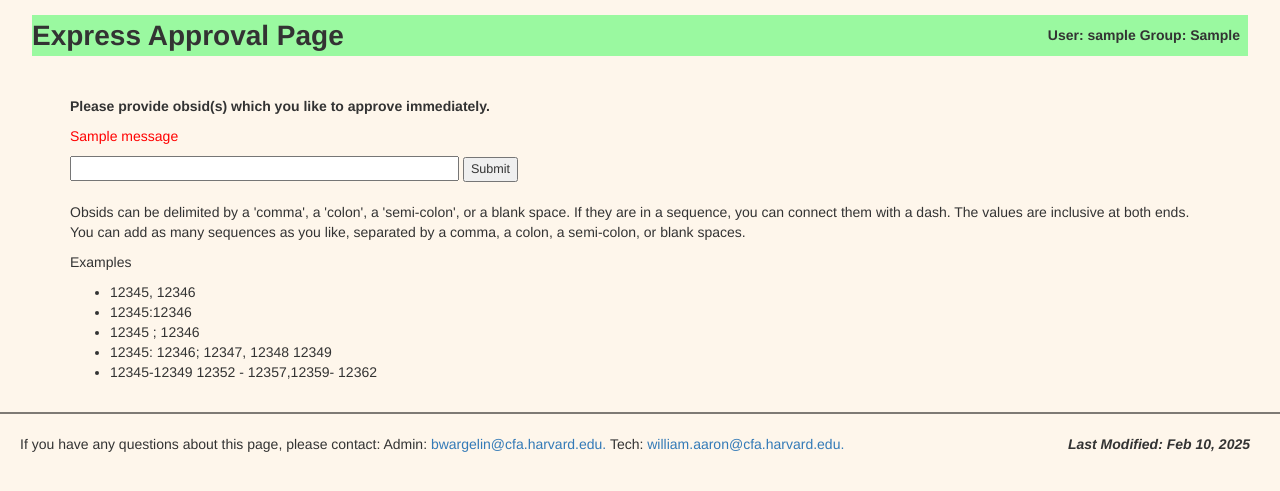
After one commit to chandra-mta/Usint_Flask, a Flask app: page /express/ in a window 1280 px wide. The commit adds this page. Shown: the top 491 px of the page. Run offline with Flask 3, Linux system fonts and the light colour scheme; a user stored in the database is signed in; tables that the repository leaves empty hold one stand-in row (values such as "Sample post"); one stand-in notice (Sample message) is shown; parts of the project's set-up code (start-up, migrations or seed data) failed here and were passed over; some libraries are stand-ins or nearby versions.

Commit message:
main express approval page

```diff
--- /dev/null
+++ b/cus_app/express/forms.py
@@ -0,0 +1,13 @@
+"""
+**express/forms.py**: Flask WTForm of the Express Approval Page
+
+:Author: W. Aaron (william.aaron@cfa.harvard.edu)
+:Last Updated: May 12, 2025
+
+"""
+from flask_wtf import FlaskForm
+from wtforms import SubmitField, StringField
+
+class ExpressApprovalForm(FlaskForm):
+    multiobsid = StringField()
+    submit = SubmitField("Submit")
--- /dev/null
+++ b/cus_app/express/routes.py
@@ -0,0 +1,46 @@
+"""
+Express Approval Page
+==============
+
+**express/routes.py**: Render the Express Approval Page
+
+:Author: W. Aaron (william.aaron@cfa.harvard.edu)
+:Last Updated: May 12, 2025
+
+"""
+import os
+import json
+from datetime import datetime, timedelta
+
+from flask import current_app, render_template, request, flash, session, redirect, url_for, abort
+from flask_login    import current_user
+
+from cus_app import db
+from cus_app.models import register_user
+from cus_app.express import bp
+from cus_app.express.forms import ExpressApprovalForm
+import cus_app.supple.read_ocat_data as rod
+import cus_app.supple.database_interface as dbi
+from cus_app.supple.helper_functions import create_obsid_list
+
+@bp.before_app_request
+def before_request():
+    if not current_user.is_authenticated:
+        register_user()
+
+@bp.route('/',      methods=['GET', 'POST'])
+@bp.route('/index', methods=['GET', 'POST'])
+def index():
+    """
+    Display the Express Approval Page
+    """
+    express_form = ExpressApprovalForm(request.form)
+    if request.method == 'POST' and express_form.is_submitted():
+        #: Redirect to confirmation page, processing the approval.
+        try:
+            obsid_list = create_obsid_list(express_form.multiobsid.data)
+        except (ValueError, TypeError):
+            flash("Error in parsing form input. Please verify formatting.")
+    return render_template('express/index.html',
+                            express_form = express_form
+                            )
--- /dev/null
+++ b/cus_app/templates/express/index.html
@@ -0,0 +1,42 @@
+{% extends 'base.html' %}
+{% import 'bootstrap/wtf.html' as wtf %}
+
+{%block title %}Express Approval Page{% endblock %}
+{%block main_title %}Express Approval Page{% endblock %}
+
+
+{% block app_content %}
+    <p style='font-weight:bold;'>
+        Please provide obsid(s) which you like to approve immediately.
+    </p>
+
+    {% with messages = get_flashed_messages() %}
+        {% if messages %}
+            {% for message in messages %}
+                <p style='color:red; font-size:100%;'>
+                    {{ message }}
+                </p>
+            {% endfor %}
+        {% endif %}
+    {% endwith %}
+
+    <form method='POST' >
+        {{express_form.multiobsid(size=50)}}
+        {{express_form.submit()}}
+    </form>
+    <p style='padding-top:20px;'>
+        Obsids can be delimited by a 'comma', a 'colon', a 'semi-colon', or a blank space.
+        If they are in a sequence, you can connect them with a dash. The values
+        are inclusive at both ends. You can add as many sequences as you like,
+        separated by a comma, a colon, a semi-colon, or blank spaces.
+    </p>
+
+    <p>Examples</p>
+    <ul>
+        <li> 12345, 12346</li>
+        <li> 12345:12346</li>
+        <li> 12345 ; 12346</li>
+        <li> 12345: 12346; 12347, 12348 12349</li>
+        <li> 12345-12349 12352 - 12357,12359- 12362</li>
+    </ul>
+{% endblock %}
--- a/cus_app/templates/index.html
+++ b/cus_app/templates/index.html
@@ -16,6 +16,9 @@
   <p>
     <a href="{{ url_for('orupdate.index') }}">Target Parameter Status Page</a>
   </p>
+  <p>
+    <a href="{{ url_for('express.index') }}">Express Approval</a>
+  </p>
 </form>
 </body>
 
```
